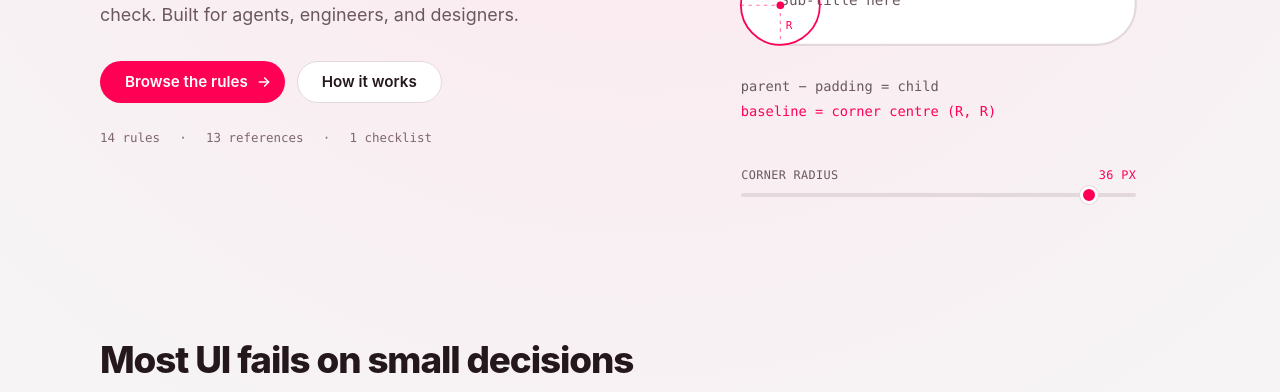
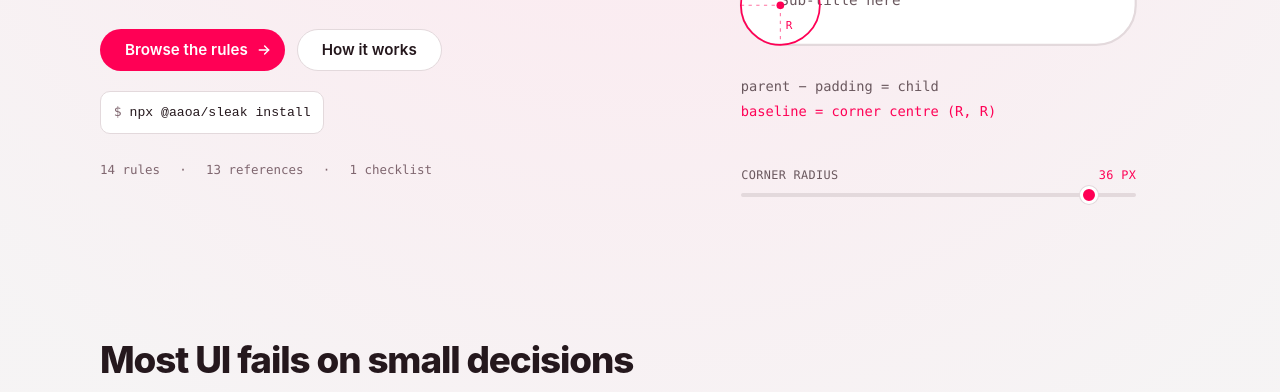
Before and after one commit to aaoa-dev/Sleak, a website: page docs/index.html in a window 1280 px wide. Shown: the part 382-774 px from the top of the page. Drawn offline with Linux system fonts and the light colour scheme.

Commit message:
Add npm install command to hero

```diff
--- a/docs/index.html
+++ b/docs/index.html
@@ -131,6 +131,8 @@
   h1 { font-size: clamp(2.3rem, 1.2rem + 4vw, 3.9rem); line-height: 1.02; letter-spacing: -.035em; font-weight: 820; text-wrap: balance; }
   .lede { margin-top: 1.4rem; max-width: 40ch; font-size: 1.12rem; color: var(--muted); }
   .hero-cta { display: flex; flex-wrap: wrap; gap: .75rem; margin-top: 2rem; }
+  .hero-command { width: fit-content; max-width: 100%; margin-top: 1.25rem; padding: .62rem .8rem; border: 1px solid var(--line); border-radius: 10px; background: var(--surface); color: var(--ink); font-family: var(--mono); font-size: clamp(.72rem, 2.7vw, .82rem); white-space: nowrap; overflow-x: auto; }
+  .hero-command .prompt { color: var(--faint); user-select: none; }
   .hero-meta { margin-top: 1.6rem; font-family: var(--mono); font-size: .78rem; color: var(--faint); display: flex; gap: 1.2rem; flex-wrap: wrap; }
 
   /* Hero diagram, the annotated concentric corner (the page's thesis, drawn) */
@@ -245,6 +247,7 @@
           </a>
           <a class="btn btn-ghost" href="#how">How it works</a>
         </div>
+        <div class="hero-command"><span class="prompt" aria-hidden="true">$ </span><code>npx @aaoa/sleak install</code></div>
         <div class="hero-meta">
           <span>14 rules</span><span>·</span><span>13 references</span><span>·</span><span>1 checklist</span>
         </div>
```
